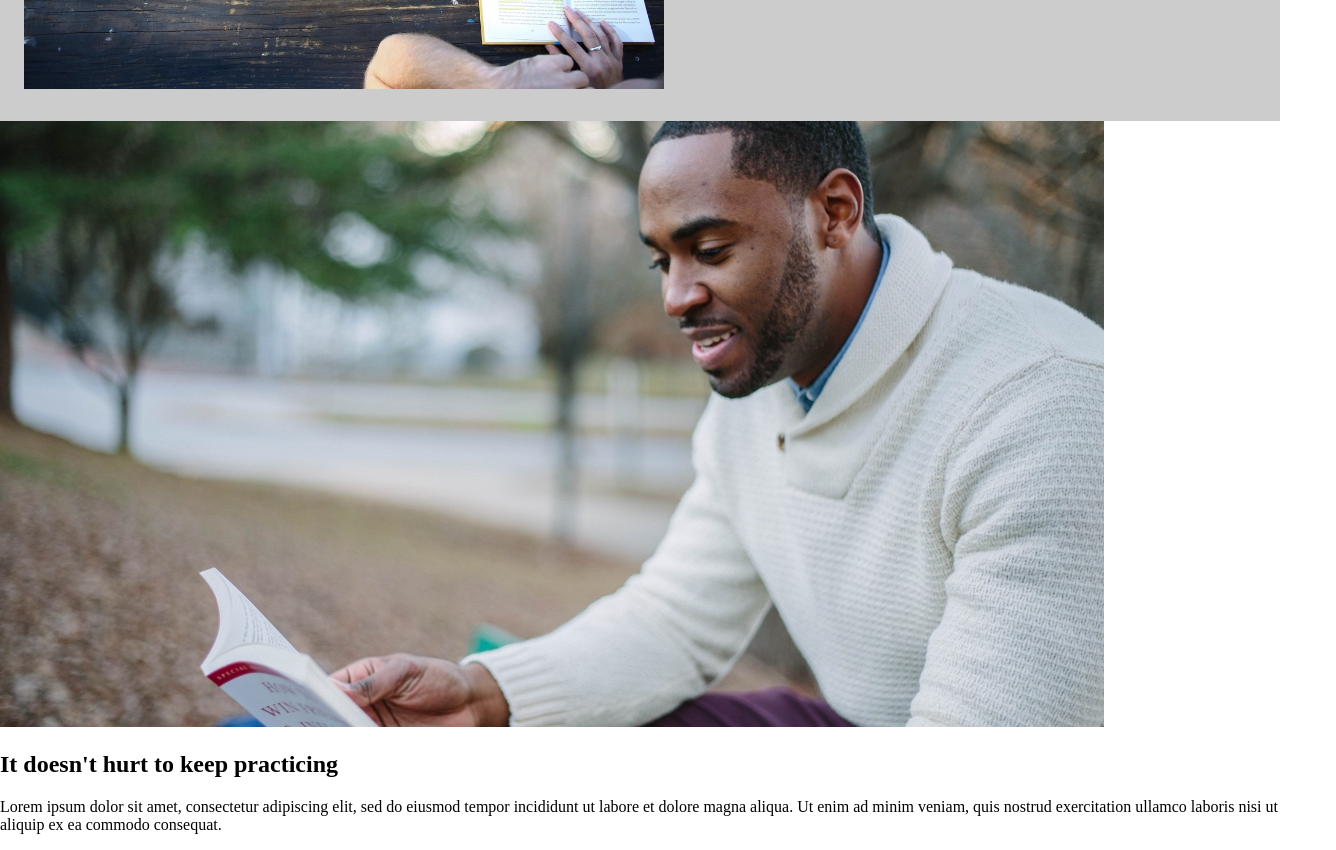
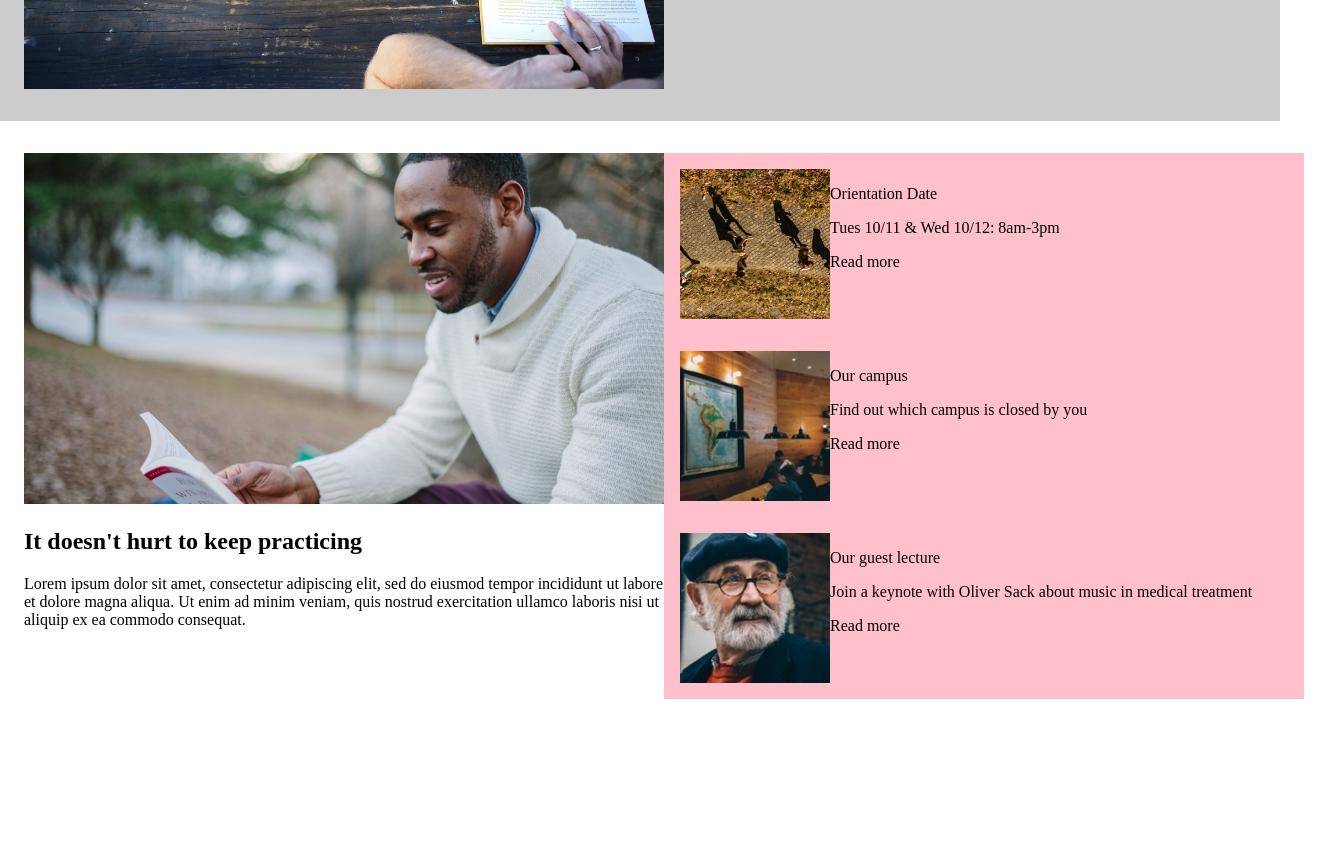
Before and after one commit to davegordon639/colmar, a plain HTML site: page index.html in a window 1280 px wide. Shown: the part 480-1330 px from the top of the page, 1336 px wide, since content can reach past the window. After the commit the page ends 1211 px from the top, so only its background shows below. Drawn offline with Linux system fonts and the light colour scheme.

Commit message:
Update html and css

```diff
--- a/index.html
+++ b/index.html
@@ -30,12 +30,36 @@
       </div>
     </div>
     <div class="section-2">
-      <div>
+      <div class="left">
         <img src="./resources/images/information-main.jpg" />
         <h2>It doesn't hurt to keep practicing</h2>
         <p>Lorem ipsum dolor sit amet, consectetur adipiscing elit, sed do eiusmod tempor incididunt ut labore et dolore magna aliqua. Ut enim ad minim veniam, quis nostrud exercitation ullamco laboris nisi ut aliquip ex ea commodo consequat.</p>
       </div>
-      <div>
+      <div class="items" style="background-color: pink;">
+        <div class="item">
+          <img src="resources/images/information-orientation.jpg" />
+            <div>
+              <p>Orientation Date</p>
+              <p>Tues 10/11 &amp; Wed 10/12: 8am-3pm</p>
+              <p>Read more</p>
+            </div>
+        </div>
+        <div class="item">
+          <img src="resources/images/information-campus.jpg" />
+            <div>
+              <p>Our campus</p>
+              <p>Find out which campus is closed by you</p>
+              <p>Read more</p>
+            </div>
+        </div>
+        <div class="item">
+          <img src="resources/images/information-guest-lecture.jpg" />
+            <div>
+              <p>Our guest lecture</p>
+              <p>Join a keynote with Oliver Sack about music in medical treatment</p>
+              <p>Read more</p>
+            </div>
+        </div>
       </div>
     </div>
   </body>
--- a/resources/css/style.css
+++ b/resources/css/style.css
@@ -74,4 +74,32 @@ nav ul li {
 .section-2 {
   background-color: white;
   display: flex;
+  padding: 32px 24px;
+  width: 100%;
 }
+
+.section-2 img {
+  width: 100%;
+  height: auto;
+}
+
+.left {
+  width: 50%;
+}
+
+.items {
+  display: flex;
+  width: 50%;
+  flex-direction: column;
+}
+
+.item {
+  display: flex;
+  width: 100%;
+  padding: 16px;
+}
+
+.item img {
+  width: 150px;
+  height: 150px;
+}
```
